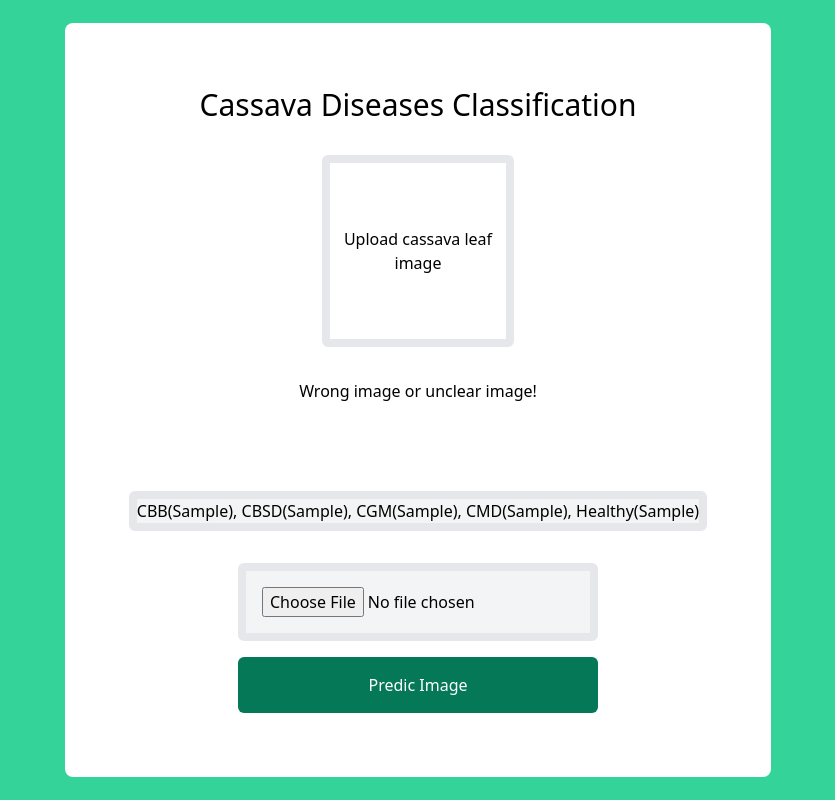
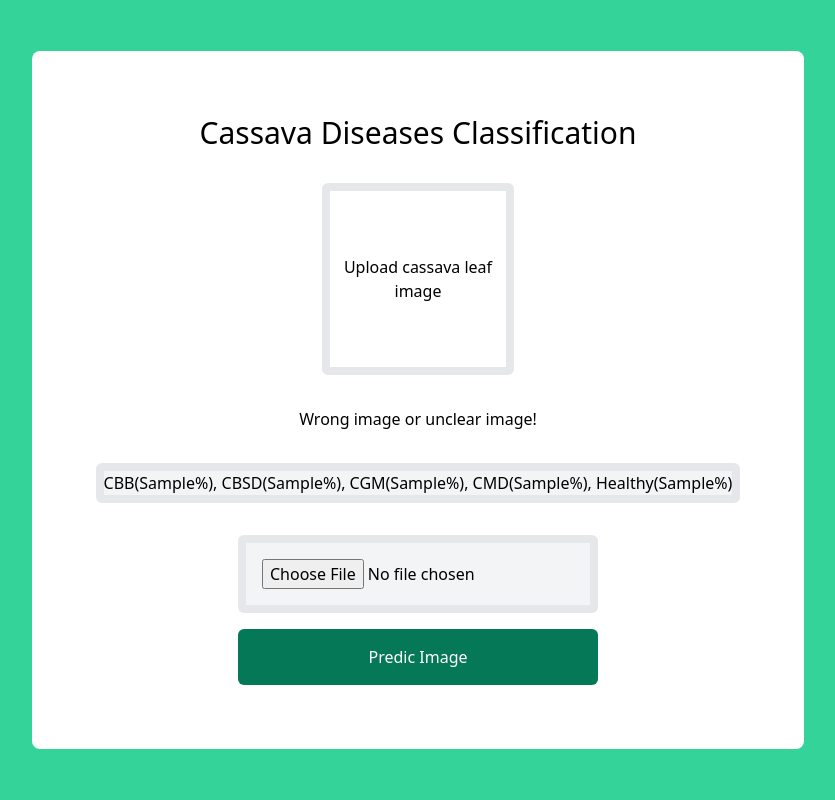
Before and after one commit to FredrioA/Cassava-Diseases-Deploy-Web, a Flask app: template templates/index.html in a window 1280 px wide. Shown: the whole page, without its empty margins (222-1057 px from the left). Run offline with Flask 2, Linux system fonts and the light colour scheme; the template is opened without the code that fills it: most values are stand-ins (such as "Sample title", 1, 10 or a date in 2020).

Commit message:
Update index.html

```diff
--- a/templates/index.html
+++ b/templates/index.html
@@ -58,9 +58,9 @@
                 {% endif %}
                 {% if prediction %}
                     {% if prediction_value > 70 %}
-                        <p class="mb-8">Prediction: {{prediction}}</p><br>
+                        <p>Prediction: {{prediction}}</p>
                     {% else %}
-                        <p class="mb-8">Wrong image or unclear image!</p><br>
+                        <p>Wrong image or unclear image!</p>
                     {% endif %}
 
                     <div
@@ -73,7 +73,7 @@
                         bg-gray-100
                     "
                     >
-                        <p>CBB({{cbb_value}}), CBSD({{cbsd_value}}), CGM({{cgm_value}}), CMD({{cmd_value}}), Healthy({{heal_value}})</p>
+                        <p>CBB({{cbb_value}}%), CBSD({{cbsd_value}}%), CGM({{cgm_value}}%), CMD({{cmd_value}}%), Healthy({{heal_value}}%)</p>
                     </div>
                 {% endif %}
 
```
